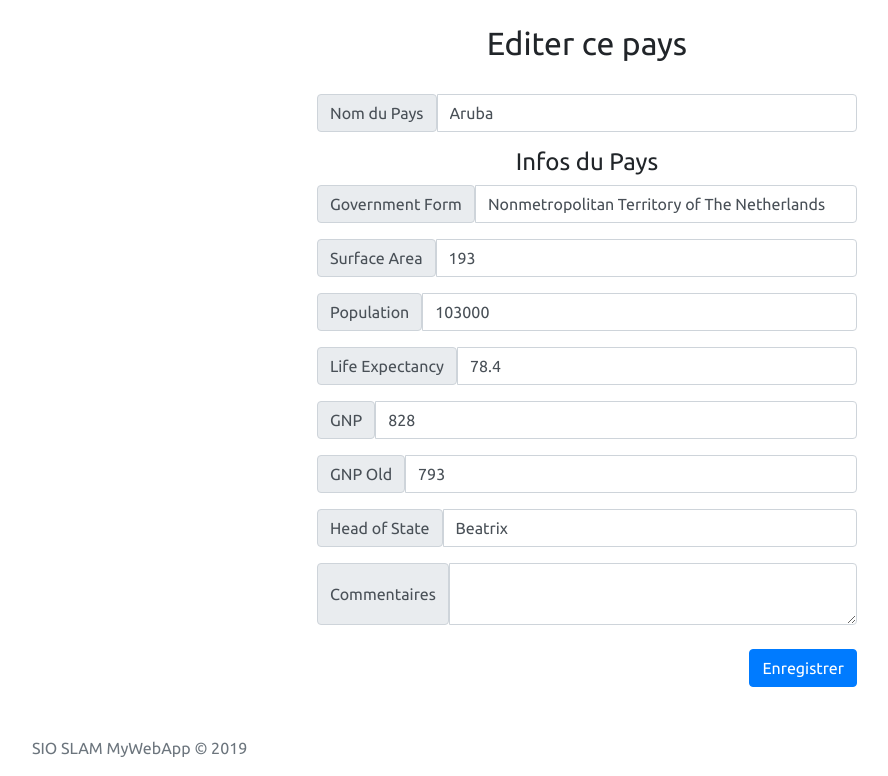
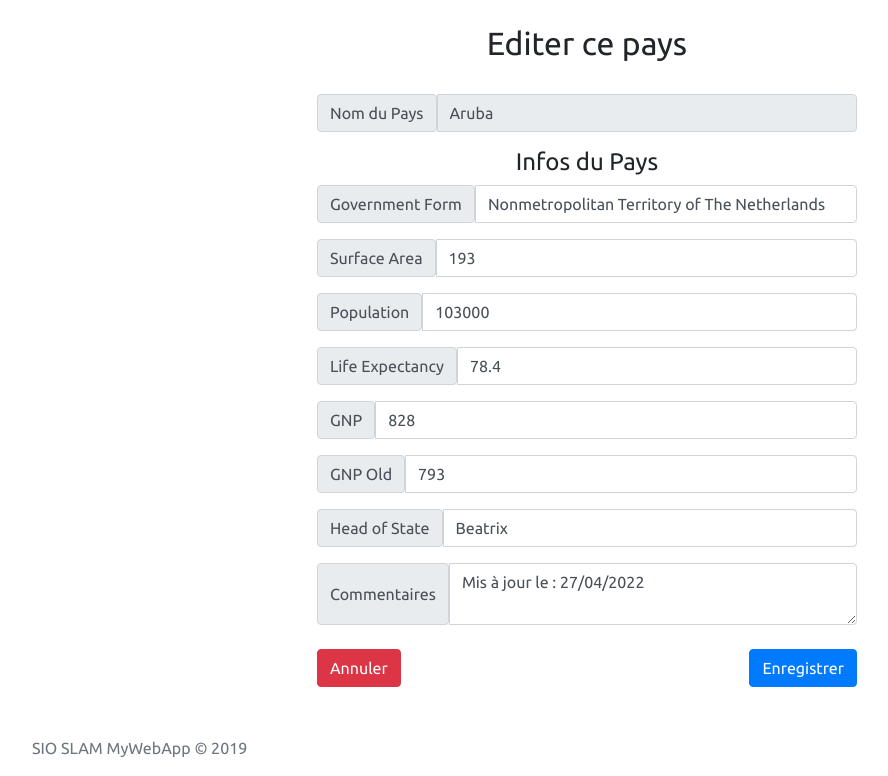
Before and after one commit to Haeliseu/geoworld, a PHP site: page /edit.php?name=Aruba in a window 1280 px wide. Shown: the part 56-832 px from the top of the page, without its empty margins (53-941 px from the left). Run offline with PHP 8.4, Linux system fonts and the light colour scheme; data comes from the database, SQL or seed files in the repository.

Commit message:
Ajout de la partie commentaires / Ajout fonction JS ajoutant la date de modif dans la zone de com

```diff
--- a/connexion.php
+++ b/connexion.php
@@ -7,8 +7,10 @@ if(isset($_POST['formconnexion'])) {
    $mail = htmlspecialchars($_POST['identifiant']);
    $password = $_POST['password'];
    if(!empty($mail) AND !empty($password)) {
-      $stmt = $pdo->prepare("SELECT * FROM user_data WHERE identifiant = ? AND mot_de_passe = SHA1(?)");
-      $stmt->execute(array($mail, $password));
+      $stmt = $pdo->prepare("SELECT * FROM `user_data` WHERE `identifiant` = :identifiant AND `mot_de_passe` = SHA1(:pass)");
+      $stmt->bindParam('identifiant', $mail, PDO::PARAM_STR);
+      $stmt->bindParam('pass', $password, PDO::PARAM_STR);
+      $stmt->execute();
       $userexist = $stmt->rowCount();
       if($userexist == 1) {
          $userinfo = $stmt->fetch();
--- a/edit.php
+++ b/edit.php
@@ -23,7 +23,7 @@
             <form action="maj_pays.php" method="post">
                 <div class="input-group mb-3">
                     <span class="input-group-text" id="basic-addon1">Nom du Pays</span>
-                    <input type="text" class="form-control" placeholder="Pays" value="<?php echo $row['Name']; ?>" name="nom">
+                    <input type="text" class="form-control" placeholder="Pays" value="<?php echo $row['Name']; ?>" name="nom" disabled>
                 </div>
                 <h4 for="basic-url" class="form-label" style="text-align: center;">Infos du Pays</h4>
                 <div class="input-group mb-3">
@@ -60,9 +60,10 @@
 
                 <div class="input-group">
                     <span class="input-group-text">Commentaires</span>
-                    <textarea class="form-control" value="" name="commentaire"></textarea>
+                    <textarea class="form-control" value="" name="commentaire" id="com"></textarea>
                 </div>
                 <br>
+                <a href="pays.php?name=<?php echo $row['Name'] ?>" class="btn btn-danger">Annuler</a>
                 <button type="submit" class="btn btn-primary" style="float:right;">Enregistrer</button>
             </form>
 
@@ -70,7 +71,16 @@
         <div class="col-md-3"></div>
     </div>
 </div>
-
+<script>
+    // Fonction permettant d'ajouter la date de mise à jour dans le champ de commentaire.
+    function addDateMaj() {
+        var today = new Date();
+        today = today.toLocaleDateString("fr");
+        var commentaire = document.getElementById('com');
+        commentaire.innerHTML += 'Mis à jour le : '+today+ ' ' ;
+    }
+    window.onload = addDateMaj();
+</script>
 <?php
 endwhile;
 include ('footer.php');
--- a/maj_pays.php
+++ b/maj_pays.php
@@ -27,7 +27,8 @@ $stmt = $pdo->prepare(
     `LifeExpectancy` = :lifeEx,
     `GNP` = :gnp,
     `GNPOld` = :gnpOld,
-    `HeadOfState` = :headOfState
+    `HeadOfState` = :headOfState,
+    `Commentary`= :commentaire
     WHERE `Name` = :nom;"
 );
 
@@ -39,6 +40,7 @@ $stmt->bindParam(":lifeEx", $lifeEx, PDO::PARAM_STR);
 $stmt->bindParam(":gnp", $gnp, PDO::PARAM_INT);
 $stmt->bindParam(":gnpOld", $gnpOld, PDO::PARAM_STR);
 $stmt->bindParam(":headOfState", $headOfState, PDO::PARAM_STR);
+$stmt->bindParam(":commentaire", $commentaire, PDO::PARAM_STR);
 $stmt->bindParam(":nom", $name, PDO::PARAM_STR);
 
 $stmt->execute();
```
Also changed, not shown: fichiers-inutiles/header_client.php (renamed from header_client.php).
